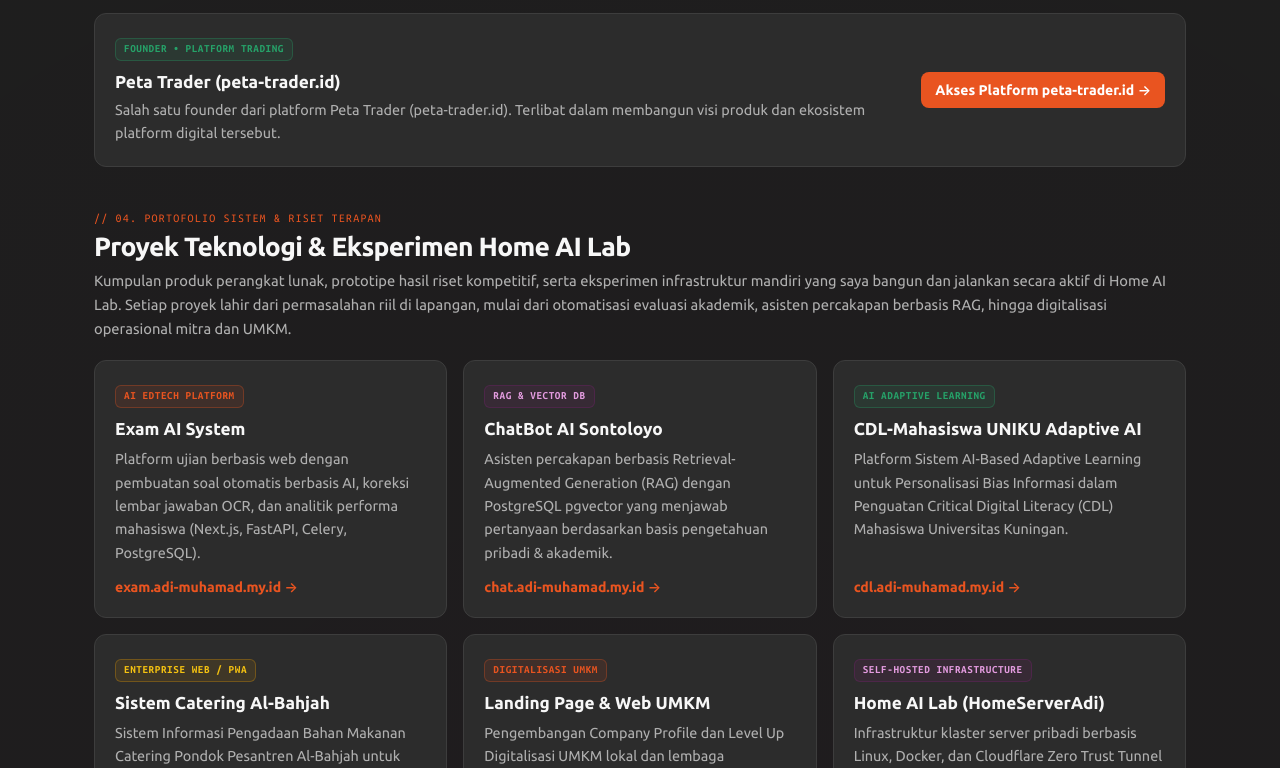
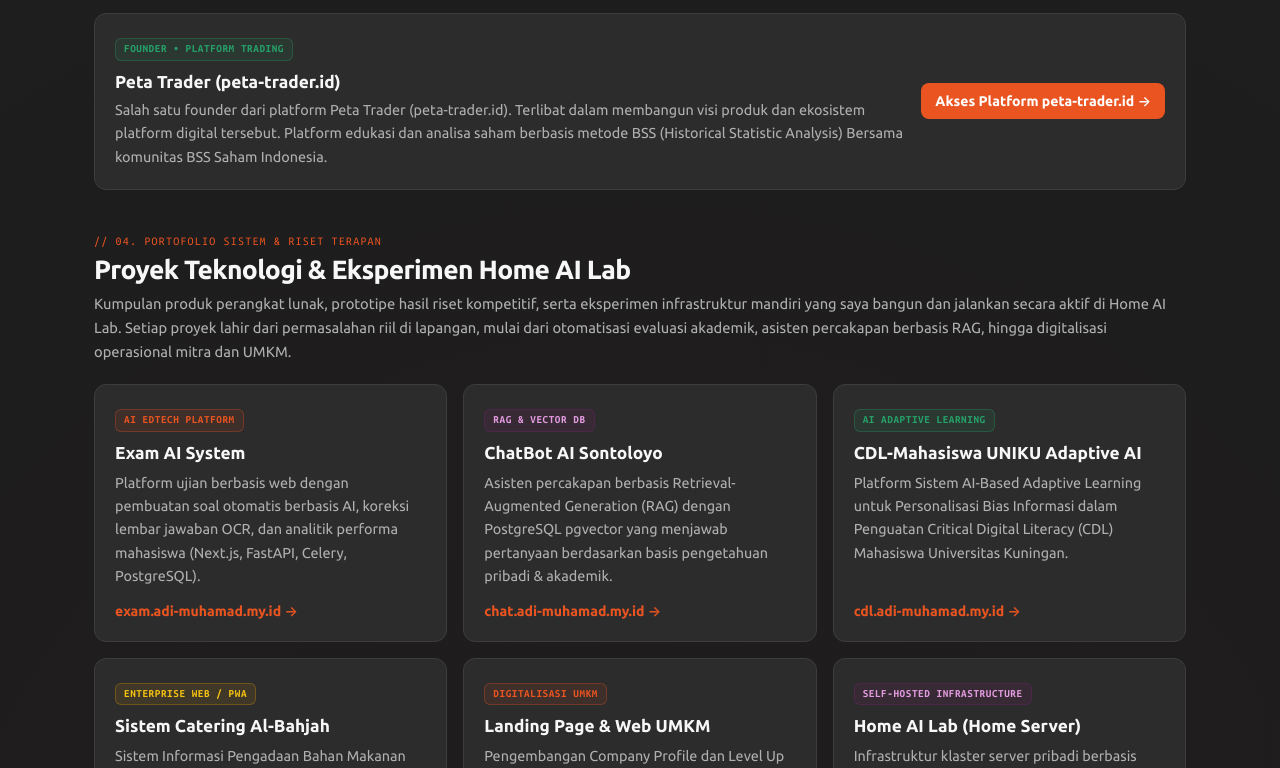
Before and after one commit to adimhsd/adi-muhamad.web.app, a React (Vite) app: page / in a window 1280 px wide. Shown: the part 2492-3260 px from the top of the page. Built offline with nearby package versions, Linux system fonts and the light colour scheme.

Commit message:
Update Peta Trader description with BSS info and rename Home AI Lab title to Home Server

```diff
--- a/src/data/business.js
+++ b/src/data/business.js
@@ -53,7 +53,7 @@ export const businessSection = {
     badgeVariant: 'emerald',
     title: 'Peta Trader (peta-trader.id)',
     description:
-      'Salah satu founder dari platform Peta Trader (peta-trader.id). Terlibat dalam membangun visi produk dan ekosistem platform digital tersebut.',
+      'Salah satu founder dari platform Peta Trader (peta-trader.id). Terlibat dalam membangun visi produk dan ekosistem platform digital tersebut. Platform edukasi dan analisa saham berbasis metode BSS (Historical Statistic Analysis) Bersama komunitas BSS Saham Indonesia.',
     platformUrl: 'https://peta-trader.id/',
     platformLabel: 'Akses Platform peta-trader.id',
   },
--- a/src/data/projects.js
+++ b/src/data/projects.js
@@ -52,7 +52,7 @@ export const projectsSection = {
     {
       badge: 'SELF-HOSTED INFRASTRUCTURE',
       badgeVariant: 'indigo',
-      title: 'Home AI Lab (HomeServerAdi)',
+      title: 'Home AI Lab (Home Server)',
       description:
         'Infrastruktur klaster server pribadi berbasis Linux, Docker, dan Cloudflare Zero Trust Tunnel untuk eksperimen LLM lokal, AI Agent, dan layanan lainya menggunakan Proxmox VE.',
       linkLabel: 'Akses Chetshet',
```
